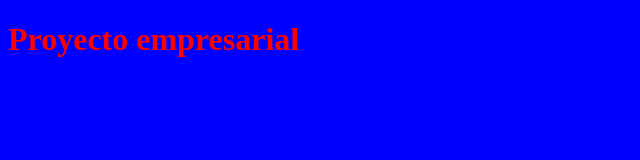
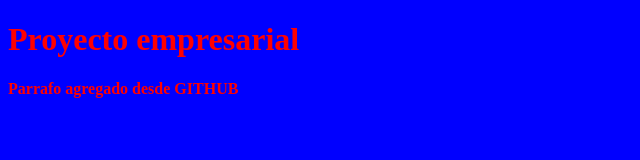
Before and after one commit to dcervera1976/CursoGit, a plain HTML site: page index.html in a window 1280 px wide. Shown: the whole page, without its empty margins (0-640 px from the left). Drawn offline with Linux system fonts and the light colour scheme.

Commit message:
Update index.html

```diff
--- a/index.html
+++ b/index.html
@@ -8,5 +8,6 @@
     </head>
     <body>
         <h1>Proyecto empresarial</h1>
+        <p>Parrafo agregado desde GITHUB</p>
     </body>
 </html>
```
